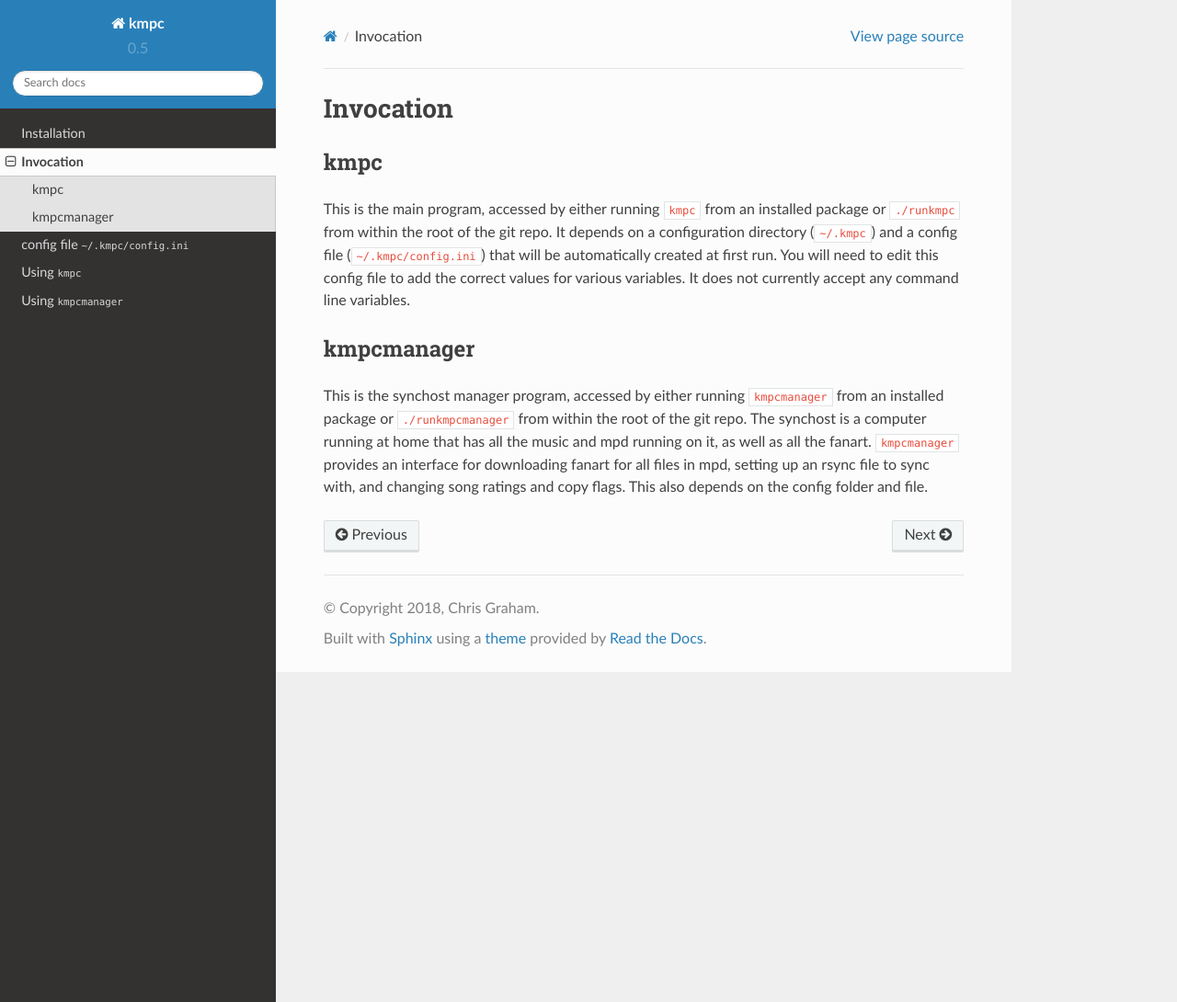
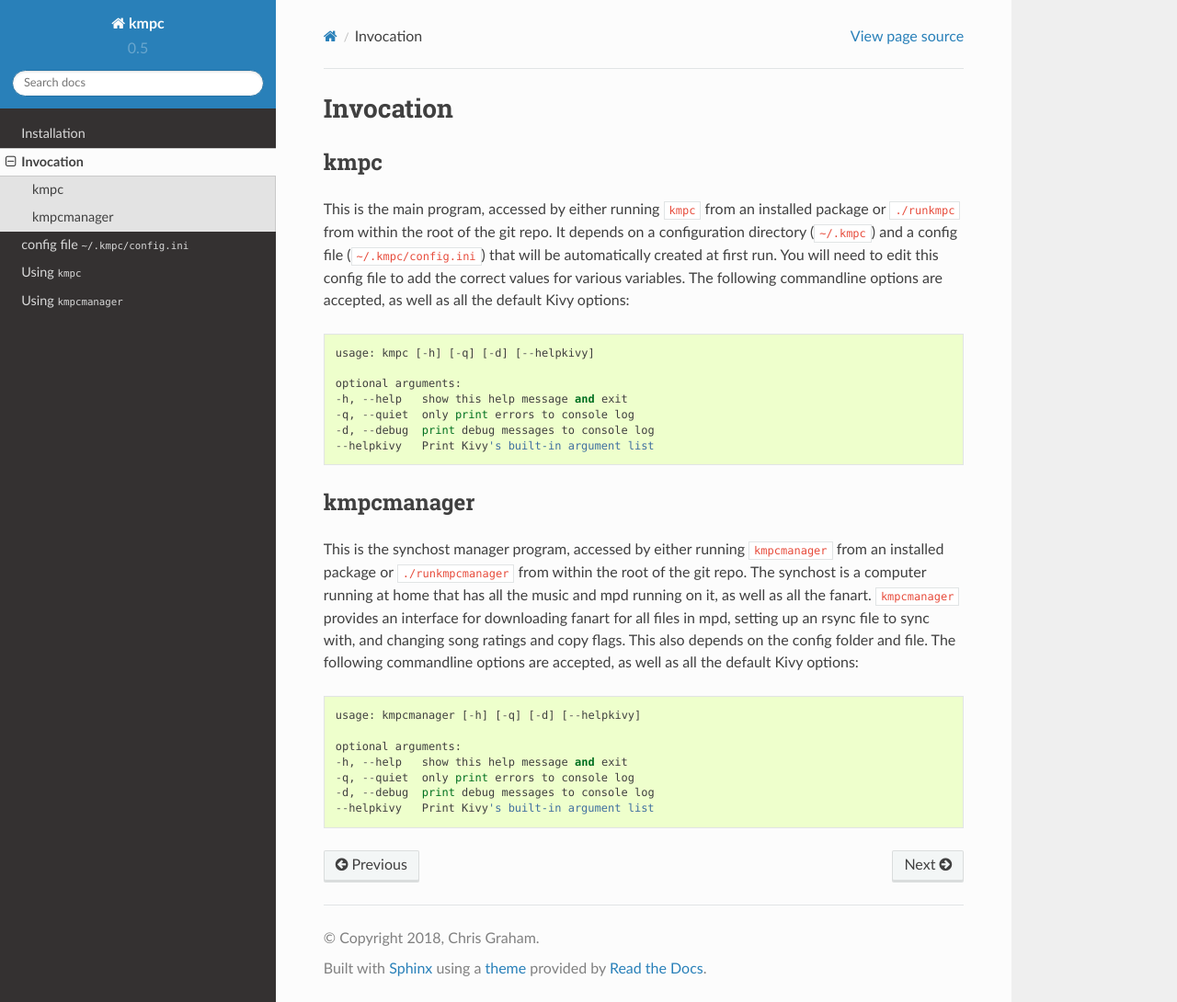
Before and after one commit to eratosthene/kmpc, a Sphinx documentation site: the page built from docs/invocation.rst, in a window 1280 px wide and 1090 px high. Shown: the whole window at 92% size. Built offline with Sphinx 7.4.7 and the Read the Docs theme 2.0.0, drawn with Linux system fonts in a browser that asks for light colours.

Commit message:
adding docs about commandline options

```diff
--- a/docs/invocation.rst
+++ b/docs/invocation.rst
@@ -10,7 +10,16 @@ package or ``./runkmpc`` from within the root of the git repo. It depends on a
 configuration directory (``~/.kmpc``) and a config file
 (``~/.kmpc/config.ini``) that will be automatically created at first run. You
 will need to edit this config file to add the correct values for various
-variables. It does not currently accept any command line variables.
+variables. The following commandline options are accepted, as well as all the
+default Kivy options::
+
+  usage: kmpc [-h] [-q] [-d] [--helpkivy]
+
+  optional arguments:
+  -h, --help   show this help message and exit
+  -q, --quiet  only print errors to console log
+  -d, --debug  print debug messages to console log
+  --helpkivy   Print Kivy's built-in argument list
 
 ***********
 kmpcmanager
@@ -22,4 +31,13 @@ the root of the git repo. The synchost is a computer running at home that has
 all the music and mpd running on it, as well as all the fanart. ``kmpcmanager``
 provides an interface for downloading fanart for all files in mpd, setting up
 an rsync file to sync with, and changing song ratings and copy flags. This also
-depends on the config folder and file.
+depends on the config folder and file. The following commandline options are
+accepted, as well as all the default Kivy options::
+
+  usage: kmpcmanager [-h] [-q] [-d] [--helpkivy]
+
+  optional arguments:
+  -h, --help   show this help message and exit
+  -q, --quiet  only print errors to console log
+  -d, --debug  print debug messages to console log
+  --helpkivy   Print Kivy's built-in argument list
```
